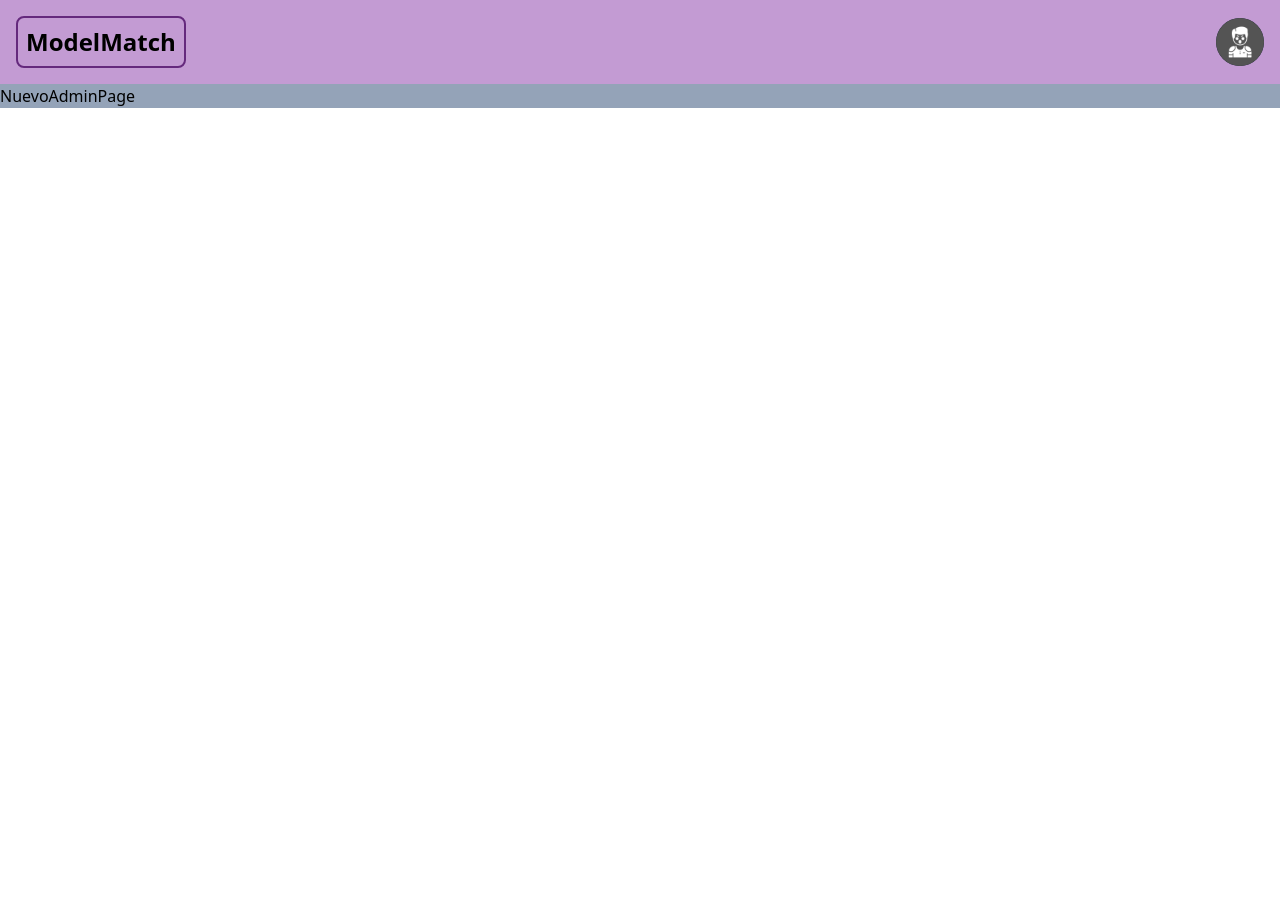
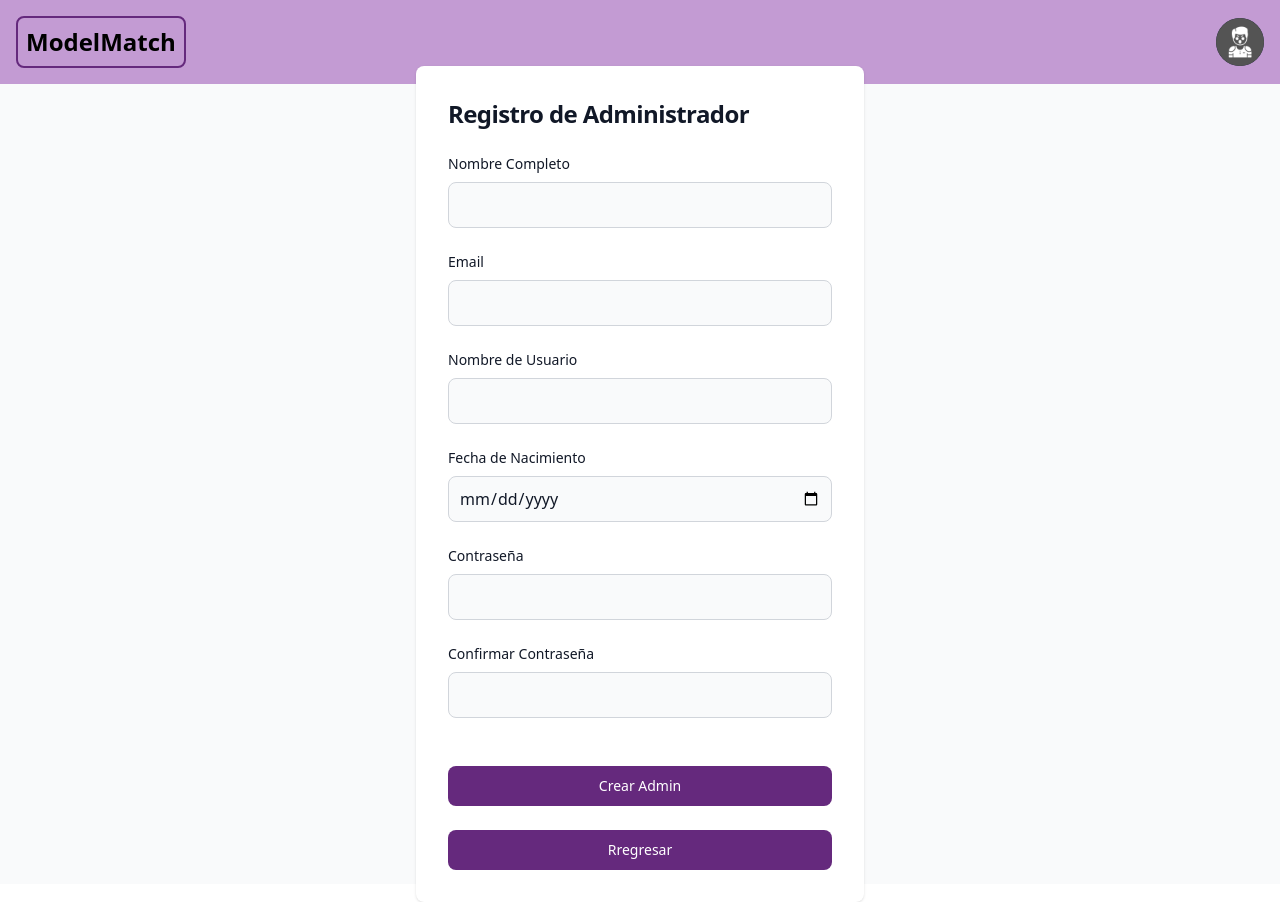
Before and after one commit to Waldid32/publicidad-modelos, a Next.js app: page /admin/nuevoAdmin in a window 1280 px wide. Before the commit the page ends 800 px from the top, so only its background shows below. Built offline with nearby package versions, Linux system fonts and the light colour scheme; no server answers.

Commit message:
feat: nuevoAdmin

```diff
--- /dev/null
+++ b/actions/registerAdminActions.ts
@@ -0,0 +1,36 @@
+"use server";
+
+import axios from "axios";
+
+export async function registerAdminAction(formData: {
+    nombreCompleto: string;
+    email: string;
+    nombreUsuario: string;
+    fechaNacimiento: string;
+    password: string;
+    confirmarPassword: string;
+}) {
+    try {
+        // Convertir nombreUsuario a minúsculas
+        const sanitizedFormData = {
+            ...formData,
+            nombreUsuario: formData.nombreUsuario.toLowerCase(),
+            rol: "admin",
+        };
+
+        // Llamada al endpoint de registro
+        //await axios.post(
+        //    `${process.env.NEXT_PUBLIC_API_URL}/users/register/admin`,
+        //    sanitizedFormData
+        //);
+
+        console.log(sanitizedFormData)
+
+        return { success: true };
+    } catch (error: any) {
+        return {
+            success: false,
+            message: error.response?.data?.message || "Error al registrar",
+        };
+    }
+}
--- a/app/admin/nuevoAdmin/page.tsx
+++ b/app/admin/nuevoAdmin/page.tsx
@@ -1,7 +1,184 @@
-import React from 'react'
+'use client'
+
+import { registerAdminAction } from '@/actions/registerAdminActions';
+import { useRouter } from 'next/navigation';
+import { startTransition, useState } from 'react';
+import { toast } from 'sonner';
 
 export default function NuevoAdminPage() {
+    const router = useRouter();
+    const [formData, setFormData] = useState({
+        nombreCompleto: "",
+        email: "",
+        nombreUsuario: "",
+        fechaNacimiento: "",
+        password: "",
+        confirmarPassword: "",
+    });
+
+
+    const handleChange = (e: React.ChangeEvent<HTMLInputElement>) => {
+        const { name, value } = e.target;
+        setFormData((prevData) => ({
+            ...prevData,
+            [name]: name === "nombreUsuario" ? value.toLowerCase() : value,
+        }));
+    };
+
+    const handleSubmit = async (e: React.FormEvent) => {
+        e.preventDefault();
+
+        console.log(formData)
+
+        startTransition(async () => {
+            const result = await registerAdminAction(formData);
+            if (result.success) {
+                toast.success("Registro exitoso.");
+                router.push("/admin");
+            } else {
+                toast.error('Error al crear el administrador intente mas tarde');
+            }
+        });
+    };
+
+
+
     return (
-        <div>NuevoAdminPage</div>
+        <section className="bg-gray-50">
+            <div className="flex flex-col items-center justify-center px-6 py-8 mx-auto md:h-screen lg:py-0">
+                <div className="w-full bg-white rounded-lg shadow  md:mt-0 sm:max-w-md xl:p-0">
+                    <div className="p-6 space-y-4 md:space-y-6 sm:p-8">
+                        <h1 className="text-xl font-bold leading-tight tracking-tight text-gray-900 md:text-2xl">
+                            Registro de Administrador
+                        </h1>
+                        <form onSubmit={handleSubmit} className="space-y-4 md:space-y-6">
+                            {/* Nombre Completo */}
+                            <div>
+                                <label
+                                    htmlFor="nombreCompleto"
+                                    className="block mb-2 text-sm font-medium text-gray-900"
+                                >
+                                    Nombre Completo
+                                </label>
+                                <input
+                                    type="text"
+                                    name="nombreCompleto"
+                                    id="nombreCompleto"
+                                    onChange={handleChange}
+                                    className="bg-gray-50 border border-gray-300 text-gray-900 rounded-lg focus:ring-primary focus:border-primary block w-full p-2.5 "
+                                    required
+                                />
+                            </div>
+
+                            {/* Email */}
+                            <div>
+                                <label
+                                    htmlFor="email"
+                                    className="block mb-2 text-sm font-medium text-gray-900 "
+                                >
+                                    Email
+                                </label>
+                                <input
+                                    type="email"
+                                    name="email"
+                                    id="email"
+                                    onChange={handleChange}
+                                    className="bg-gray-50 border border-gray-300 text-gray-900 rounded-lg focus:ring-primary focus:border-primary block w-full p-2.5 "
+                                    required
+                                />
+                            </div>
+
+                            {/* Nombre de Usuario */}
+                            <div>
+                                <label
+                                    htmlFor="nombreUsuario"
+                                    className="block mb-2 text-sm font-medium text-gray-900 "
+                                >
+                                    Nombre de Usuario
+                                </label>
+                                <input
+                                    type="text"
+                                    name="nombreUsuario"
+                                    id="nombreUsuario"
+                                    onChange={handleChange}
+                                    className="bg-gray-50 border border-gray-300 text-gray-900 rounded-lg focus:ring-primary focus:border-primary block w-full p-2.5 lowercase"
+                                    required
+                                    autoCapitalize="none"
+                                />
+                            </div>
+
+                            {/* Fecha de Nacimiento */}
+                            <div>
+                                <label
+                                    htmlFor="fechaNacimiento"
+                                    className="block mb-2 text-sm font-medium text-gray-900 "
+                                >
+                                    Fecha de Nacimiento
+                                </label>
+                                <input
+                                    type="date"
+                                    name="fechaNacimiento"
+                                    id="fechaNacimiento"
+                                    onChange={handleChange}
+                                    className="bg-gray-50 border border-gray-300 text-gray-900 rounded-lg focus:ring-primary focus:border-primary block w-full p-2.5 "
+                                    required
+                                />
+                            </div>
+
+                            {/* Contraseña */}
+                            <div>
+                                <label
+                                    htmlFor="password"
+                                    className="block mb-2 text-sm font-medium text-gray-900"
+                                >
+                                    Contraseña
+                                </label>
+                                <input
+                                    type="password"
+                                    name="password"
+                                    id="password"
+                                    onChange={handleChange}
+                                    className="bg-gray-50 border border-gray-300 text-gray-900 rounded-lg focus:ring-primary focus:border-primary block w-full p-2.5 "
+                                    required
+                                />
+                            </div>
+
+                            {/* Confirmar Contraseña */}
+                            <div>
+                                <label
+                                    htmlFor="confirmarPassword"
+                                    className="block mb-2 text-sm font-medium text-gray-900"
+                                >
+                                    Confirmar Contraseña
+                                </label>
+                                <input
+                                    type="password"
+                                    name="confirmarPassword"
+                                    id="confirmarPassword"
+                                    onChange={handleChange}
+                                    className="bg-gray-50 border border-gray-300 text-gray-900 rounded-lg focus:ring-primary focus:border-primary block w-full p-2.5 "
+                                    required
+                                />
+                            </div>
+                            <div></div>
+
+                            <button
+                                type="submit"
+                                className="w-full text-white bg-segundary hover:bg-primary hover:text-black focus:ring-4 focus:outline-none focus:ring-primary font-medium rounded-lg text-sm px-5 py-2.5 text-center "
+                            >
+                                Crear Admin
+                            </button>
+                            <button
+                                type="button"
+                                className="w-full text-white bg-segundary hover:bg-primary hover:text-black focus:ring-4 focus:outline-none focus:ring-primary font-medium rounded-lg text-sm px-5 py-2.5 text-center "
+                                onClick={() => router.push("/admin")}
+                            >
+                                Rregresar
+                            </button>
+                        </form>
+                    </div>
+                </div>
+            </div>
+        </section>
     )
 }
```
